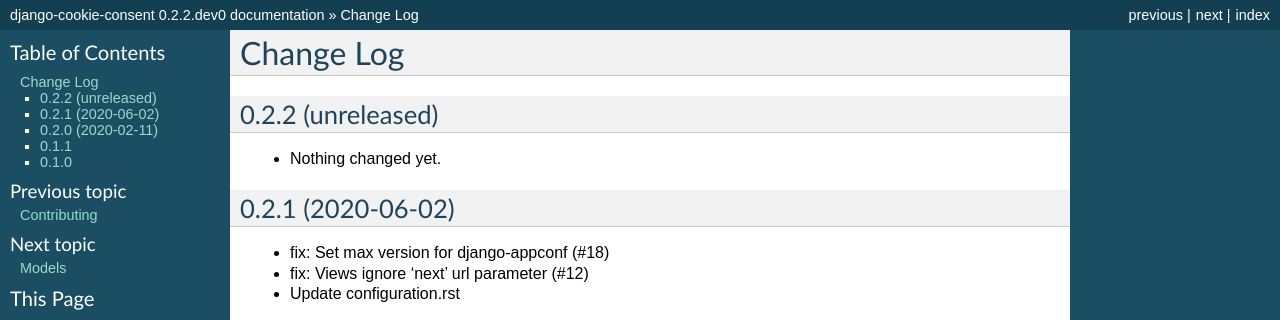
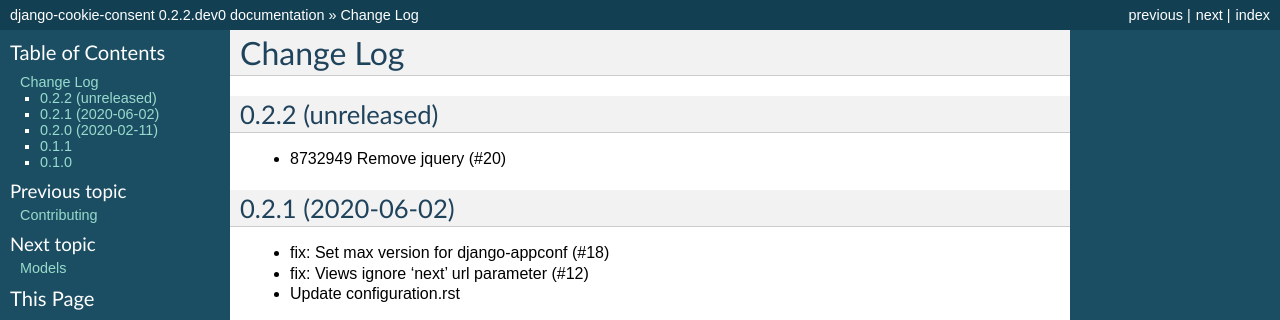
Before and after one commit to jazzband/django-cookie-consent, a Sphinx documentation site: the page built from docs/changelog.rst, in a window 1280 px wide. Shown: the top 320 px of the page. Built offline with Sphinx 7.4.7, drawn with Linux system fonts in a browser that asks for light colours; the version number is read from the project's files by our own code.

Commit message:
update changelog

```diff
--- a/docs/changelog.rst
+++ b/docs/changelog.rst
@@ -5,7 +5,7 @@
 0.2.2 (unreleased)
 ------------------
 
-- Nothing changed yet.
+* 8732949 Remove jquery (#20)
 
 
 0.2.1 (2020-06-02)
```
